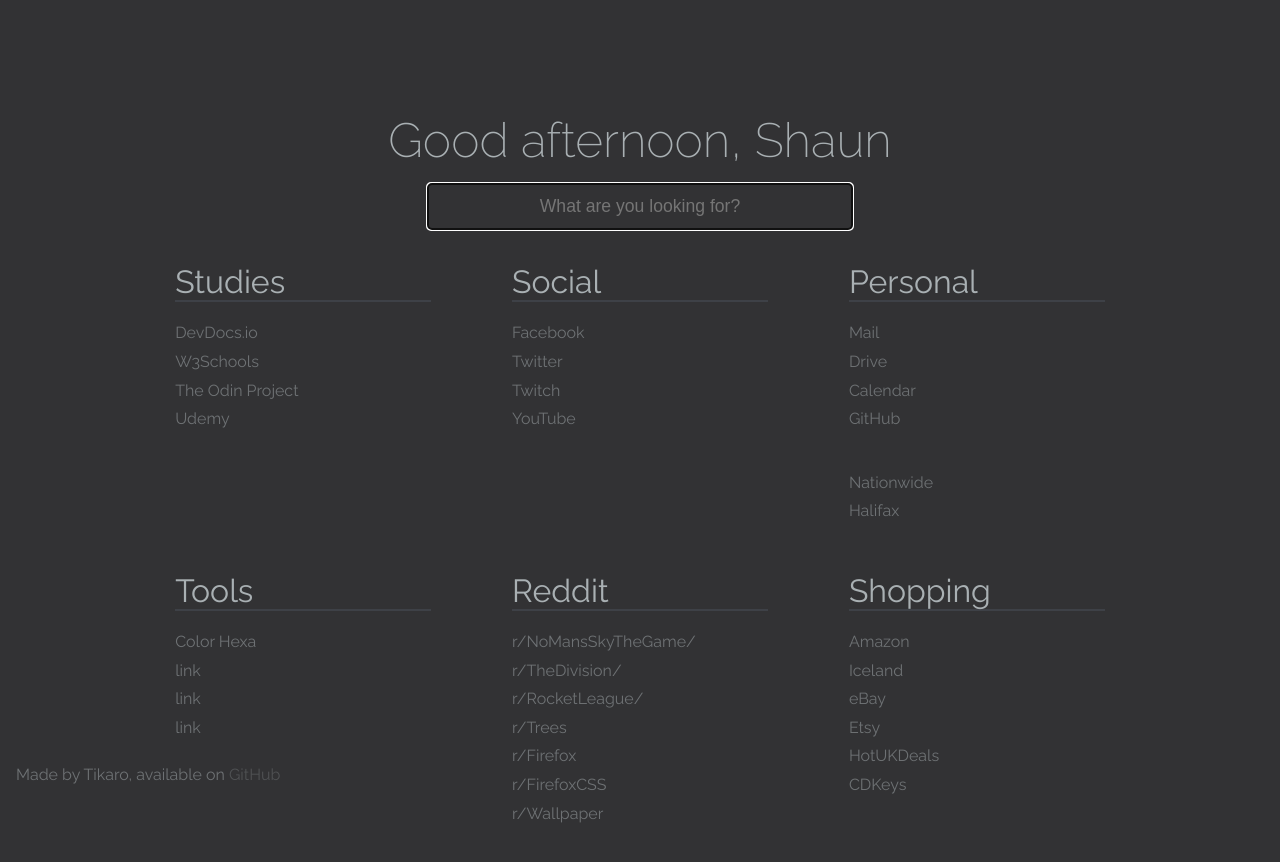
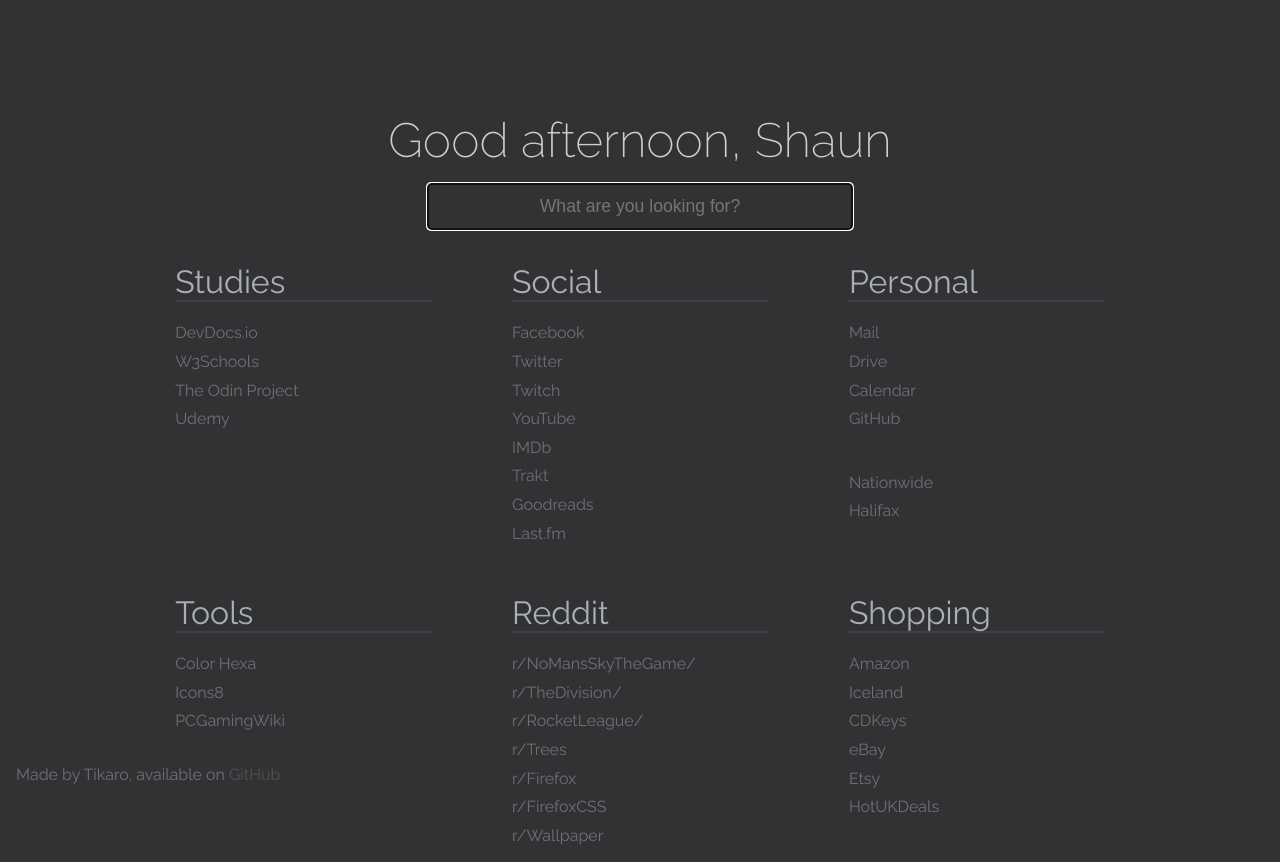
Before and after one commit to JamTarty/homepage, a plain HTML site: page index.html in a window 1280 px wide. Before the commit the page ends 840 px from the top, so only its background shows below. Drawn offline with nearby package versions, Linux system fonts and the light colour scheme; a script that the page names is missing.

Commit message:
Updated links
Links should now all be working, changed the header color to #cecece

```diff
--- a/index.html
+++ b/index.html
@@ -39,6 +39,10 @@
 			<p><a href="https://twitter.com/">Twitter</a></p>
 			<p><a href="https://www.twitch.tv/directory/following">Twitch</a></p>
             <p><a href="https://www.youtube.com/feed/history">YouTube</a></p>
+            <p><a href="https://www.imdb.com/trailers/">IMDb</a></p>
+            <p><a href="https://trakt.tv/dashboard">Trakt</a></p>
+            <p><a href="https://www.goodreads.com/">Goodreads</a></p>
+            <p><a href="https://www.last.fm/user/JamSlicer">Last.fm</a></p>
 		</div>
 		<div class="group">
 			<h1>Personal</h1>
@@ -55,28 +59,28 @@
         <div class="group">
 			<h1>Tools</h1>
 			<p><a href="https://www.colorhexa.com/">Color Hexa</a></p>
-            <p><a href="https://en.wikipedia.org/wiki/Main_Page">link</a></p>
-            <p><a href="https://en.wikipedia.org/wiki/Main_Page">link</a></p>
-            <p><a href="https://en.wikipedia.org/wiki/Main_Page">link</a></p>
+            <p><a href="https://icons8.com">Icons8</a></p>
+            <p><a href="https://pcgamingwiki.com/wiki/Home">PCGamingWiki</a></p>
 		</div>
         <div class="group">
 			<h1>Reddit</h1>
 			<p><a href="https://www.reddit.com/r/NoMansSkyTheGame/">r/NoMansSkyTheGame/</a></p>
             <p><a href="https://www.reddit.com/r/thedivision/">r/TheDivision/</a></p>
             <p><a href="https://www.reddit.com/r/RocketLeague/">r/RocketLeague/</a></p>
-            <p><a href="#">r/Trees</a></p>
+            <p><a href="https://www.reddit.com/r/trees/">r/Trees</a></p>
             <p><a href="https://www.reddit.com/r/firefox/">r/Firefox</a></p>
             <p><a href="https://www.reddit.com/r/FirefoxCSS/">r/FirefoxCSS</a></p>
             <p><a href="https://www.reddit.com/r/wallpaper">r/Wallpaper</a></p>
 		</div>
         <div class="group">
             <h1>Shopping</h1>
-			<p><a href="https://en.wikipedia.org/wiki/Main_Page">Amazon</a></p>
-            <p><a href="https://en.wikipedia.org/wiki/Main_Page">Iceland</a></p>
-            <p><a href="https://en.wikipedia.org/wiki/Main_Page">eBay</a></p>
-            <p><a href="https://en.wikipedia.org/wiki/Main_Page">Etsy</a></p>
-            <p><a href="https://en.wikipedia.org/wiki/Main_Page">HotUKDeals</a></p>
-            <p><a href="https://en.wikipedia.org/wiki/Main_Page">CDKeys</a></p>
+			<p><a href="https://www.amazon.co.uk/">Amazon</a></p>
+            <p><a href="https://www.iceland.co.uk">Iceland</a></p>
+            <p><a href="https://www.cdkeys.com/">CDKeys</a></p>
+            <p><a href="https://www.ebay.co.uk/">eBay</a></p>
+            <p><a href="https://www.etsy.com/">Etsy</a></p>
+            <p><a href="https://www.hotukdeals.com/profile/JamT/keyword-alarms">HotUKDeals</a></p>
+
 		</div>
 	</div>
 	<div id="credits">
--- a/styles.css
+++ b/styles.css
@@ -5,7 +5,7 @@
 	--bg-color: #323234;
 	--text-color: #A9B0B3;
     --links: #3E4147;
-    --header: #A9B0B3;
+    --header: #cecece;
 }
 
 body {
```
